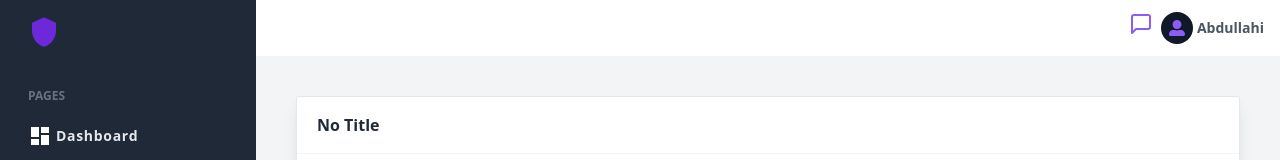
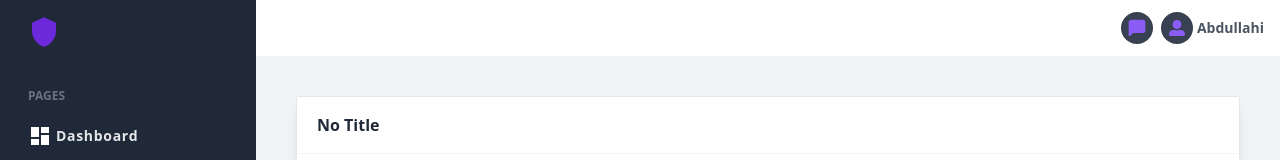
Before and after one commit to Jimlah/estatevisa-app, a React (Create React App) app: page / in a window 1280 px wide. Shown: the top 160 px of the page. Built offline with nearby package versions, Linux system fonts and the light colour scheme.

Commit message:
Fixed the header icons

```diff
--- a/src/App.css
+++ b/src/App.css
@@ -691,6 +691,10 @@ video {
   height: 2rem;
 }
 
+.h-5 {
+  height: 1.25rem;
+}
+
 .w-full {
   width: 100%;
 }
@@ -717,6 +721,10 @@ video {
 
 .w-8 {
   width: 2rem;
+}
+
+.w-5 {
+  width: 1.25rem;
 }
 
 .max-w-min {
@@ -898,6 +906,20 @@ video {
   background-color: rgba(229, 231, 235, var(--tw-bg-opacity));
 }
 
+.bg-gray-500 {
+  --tw-bg-opacity: 1;
+  background-color: rgba(107, 114, 128, var(--tw-bg-opacity));
+}
+
+.bg-gray-700 {
+  --tw-bg-opacity: 1;
+  background-color: rgba(55, 65, 81, var(--tw-bg-opacity));
+}
+
+.fill-current {
+  fill: currentColor;
+}
+
 .p-5 {
   padding: 1.25rem;
 }
@@ -916,6 +938,10 @@ video {
 
 .p-1 {
   padding: 0.25rem;
+}
+
+.p-1\.5 {
+  padding: 0.375rem;
 }
 
 .px-4 {
--- a/src/components/dropdown/NotificationDropDown.jsx
+++ b/src/components/dropdown/NotificationDropDown.jsx
@@ -3,8 +3,8 @@ import { FiMessageSquare } from 'react-icons/fi';
 
 const NotificationIcon = () => {
     return (
-        <span className="relative flex items-center justify-center text-purple-500 outline-none hover:text-purple-600 focus:outline-none">
-            <FiMessageSquare className="w-6 h-6" />
+        <span className="relative flex items-center justify-center p-1.5 text-purple-500 bg-gray-700 rounded-full outline-none hover:text-purple-600 focus:outline-none ">
+            <FiMessageSquare className="w-5 h-5 fill-current" />
         </span>
     )
 }
--- a/src/components/dropdown/ProfileDropDown.jsx
+++ b/src/components/dropdown/ProfileDropDown.jsx
@@ -5,7 +5,7 @@ import { Link } from 'react-router-dom';
 const Profile = () => {
     return (
         <div className="flex items-center space-x-1">
-            <span className="p-2 bg-gray-900 rounded-full" F>
+            <span className="p-2 bg-gray-700 rounded-full" F>
                 <FaUserAlt className="w-4 h-4 text-purple-500" />
             </span>
             <span className="text-sm font-semibold">
```
